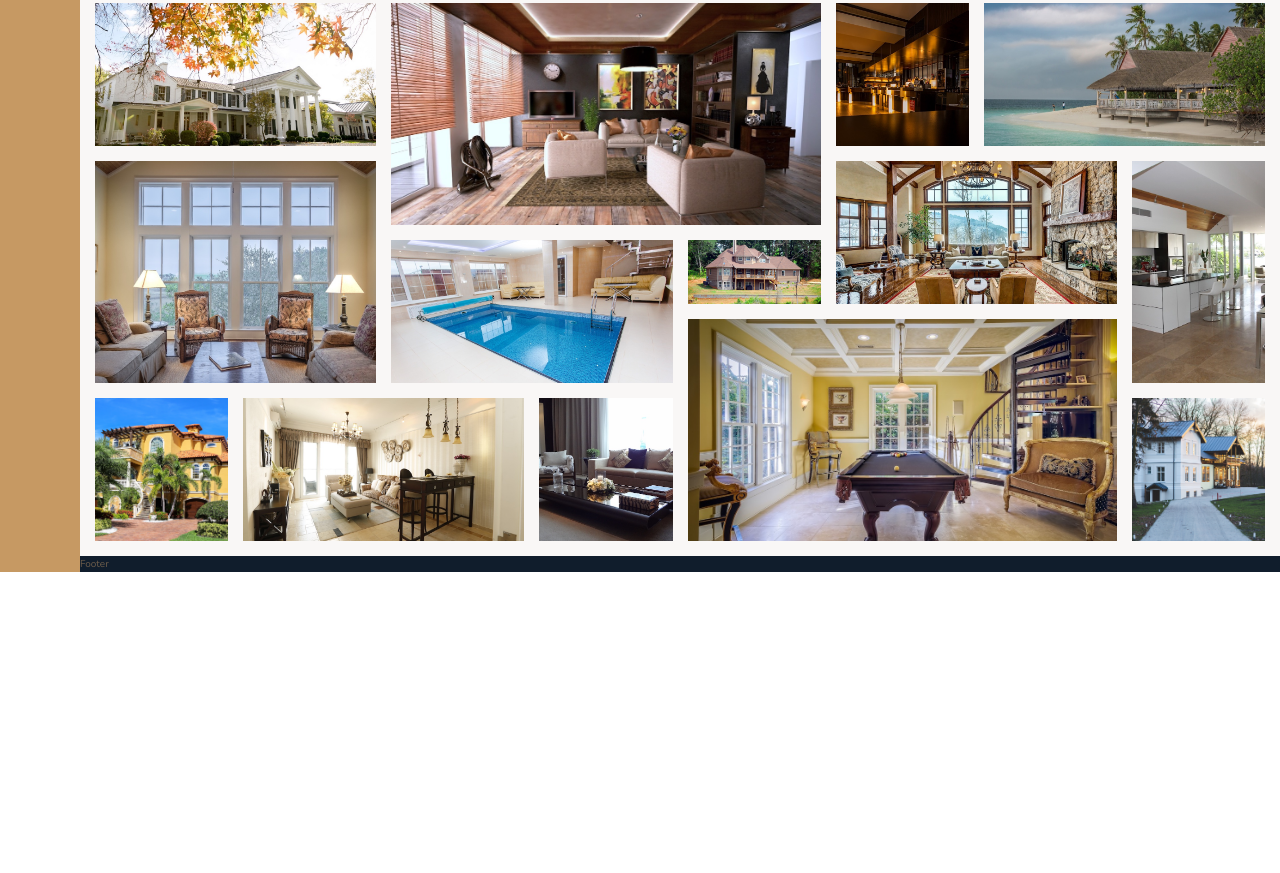
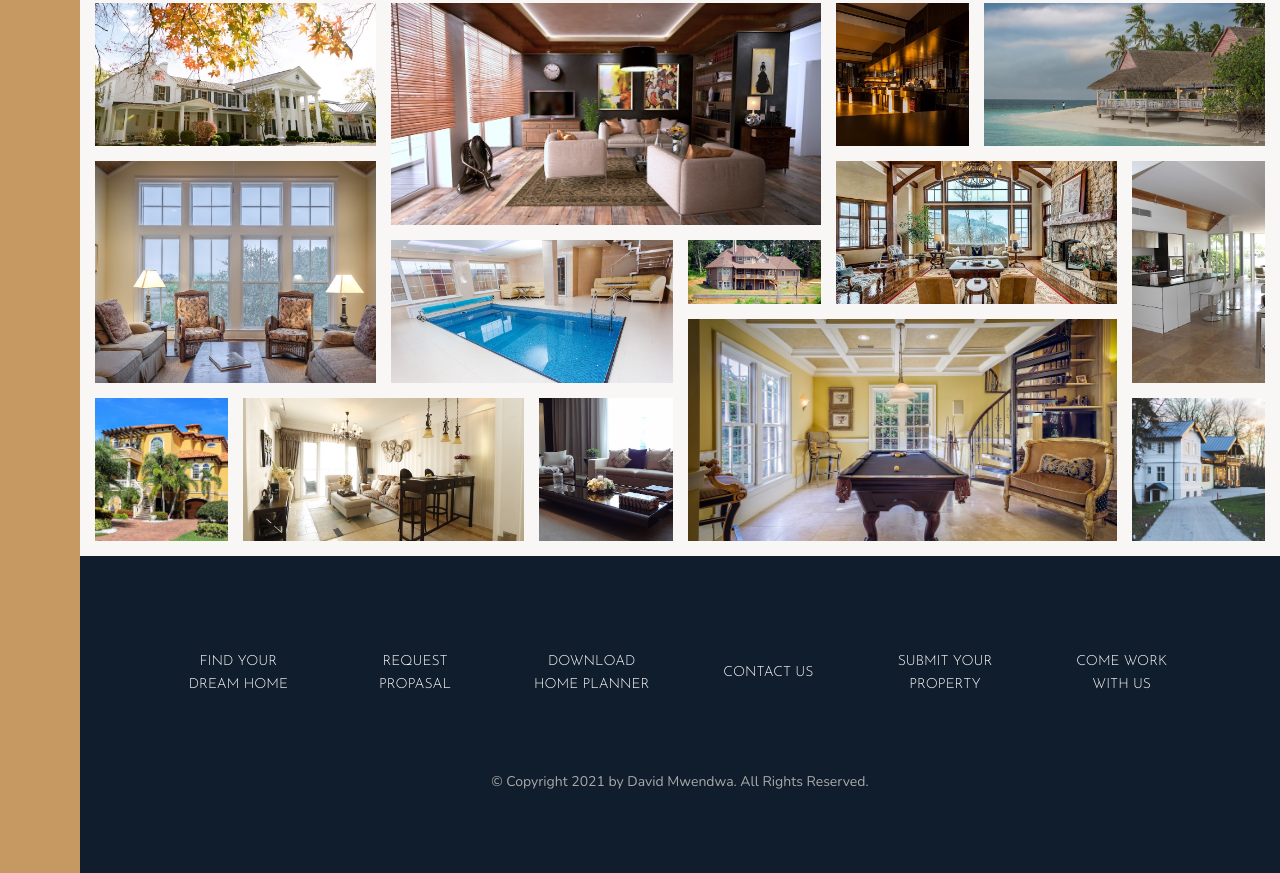
Before and after one commit to David-mwendwa/nexter-project-frontend, a website: page index.html in a window 1280 px wide. Shown: the part 3084-3957 px from the top of the page. Before the commit the page ends 3656 px from the top, so only its background shows below. Drawn offline with nearby package versions, Linux system fonts and the light colour scheme.

Commit message:
feat: build and style the footer

```diff
--- a/index.html
+++ b/index.html
@@ -374,6 +374,18 @@
       </figure>
     </section>
 
-    <footer class="footer">Footer</footer>
+    <footer class="footer">
+      <nav class="nav">
+        <li class="nav__item"><a href="#" class="nav__link">find your dream home</a></li>
+        <li class="nav__item"><a href="#" class="nav__link">Request propasal</a></li>
+        <li class="nav__item"><a href="#" class="nav__link">Download home planner</a></li>
+        <li class="nav__item"><a href="#" class="nav__link">Contact us</a></li>
+        <li class="nav__item"><a href="#" class="nav__link">Submit your property</a></li>
+        <li class="nav__item"><a href="#" class="nav__link">Come work with us</a></li>
+      </nav>
+      <p class="copyright">
+        &copy; Copyright 2021 by David Mwendwa. All Rights Reserved.
+      </p>
+    </footer>
   </body>
 </html>
--- a/sass/_footer.scss
+++ b/sass/_footer.scss
@@ -1,4 +1,40 @@
 .footer {
   background-color: $color-secondary;
   grid-column: full-start / full-end;
+  padding: 8rem;
 }
+
+.nav {
+  list-style: none;
+
+  display: grid;
+  grid-template-columns: repeat(auto-fit, minmax(15rem, 1fr));
+  grid-gap: 2rem;
+  align-items: center;
+
+  &__link:link,
+  &__link:visited {
+    font-size: 1.4rem;
+    color: #fff;
+    text-decoration: none;
+    font-family: $font-display;
+    text-transform: uppercase;
+    text-align: center;
+    padding: 1.5rem;
+    display: block;
+    transition: all .2s;
+  }
+
+  &__link:hover,
+  &__link:active {
+    background-color: rgba(#fff, .05);
+    transform: translateY(-3px);
+  }
+}
+
+.copyright {
+  font-size: 1.4rem;
+  color: $color-grey-light-2;
+  margin-top: 6rem;
+  text-align: center;
+}
```
Also changed, not shown: css/style.css.
